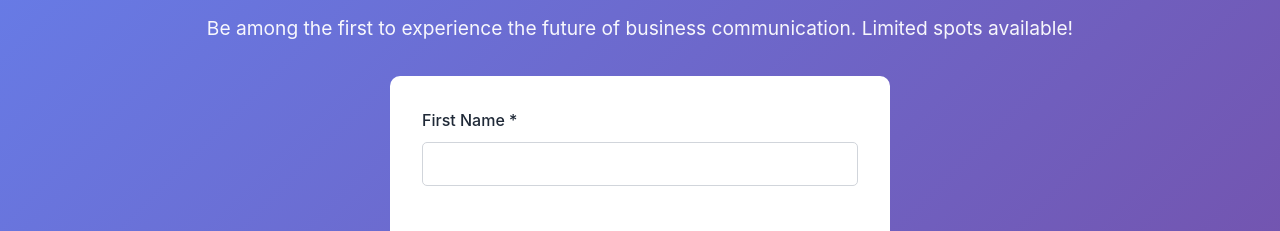
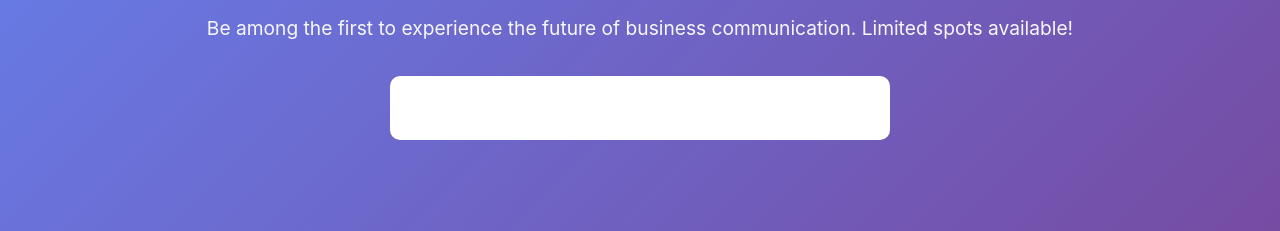
Before and after one commit to oocoder/remote-bos.github.io, a plain HTML site: page index.html in a window 1280 px wide. Shown: the part 2570-2801 px from the top of the page. Drawn offline with Linux system fonts and the light colour scheme; a script that the page names is missing.

Commit message:
embeeded weavery forms

```diff
--- a/index.html
+++ b/index.html
@@ -8,6 +8,7 @@
     <meta name="author" content="Remote BOS">
     <title>Remote BOS - AI Virtual Assistant for Your Business</title>
     <link rel="stylesheet" href="style.css">
+    <script src="https://cdn.weavely.ai/embed.js"></script>
 </head>
 <body>
     <!-- Header -->
@@ -117,7 +118,7 @@
         <div class="container">
             <h2>Join the Waitlist Today</h2>
             <p>Be among the first to experience the future of business communication. Limited spots available!</p>
-            <form id="waitlist-form" class="waitlist-form">
+            <!--form id="waitlist-form" class="waitlist-form">
                 <div class="form-group">
                     <label for="firstName">First Name *</label>
                     <input type="text" id="firstName" name="firstName" required>
@@ -134,8 +135,10 @@
                     <span class="error-message" id="email-error"></span>
                 </div>
                 <button type="submit" class="submit-button">Join Now</button>
-            </form>
+            </form -->
+            <div class="waitlist-form form-group" data-weavely-form="46213a44-39cd-4faf-841b-c175beb422b3" data-weavely-mode="embed" style="height:100%;width:100%"></div>
         </div>
+        <!-- <iframe src="https://calidadis.notion.site/ebd/2866cef8b367804b8cc7e47f0e650c8c" width="100%" height="600" frameborder="0" allowfullscreen></iframe> -->
     </section>
 
     <!-- Footer -->
```
